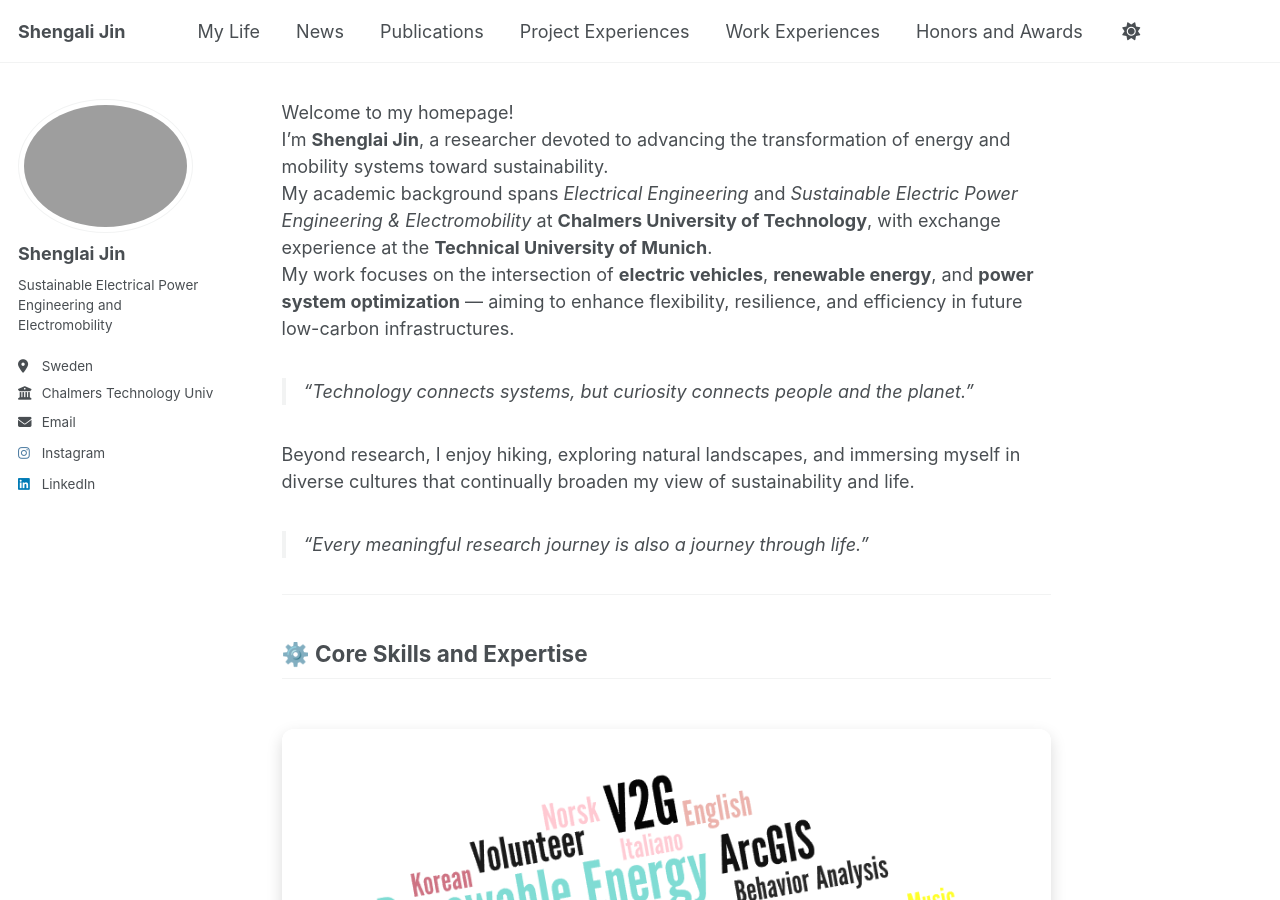
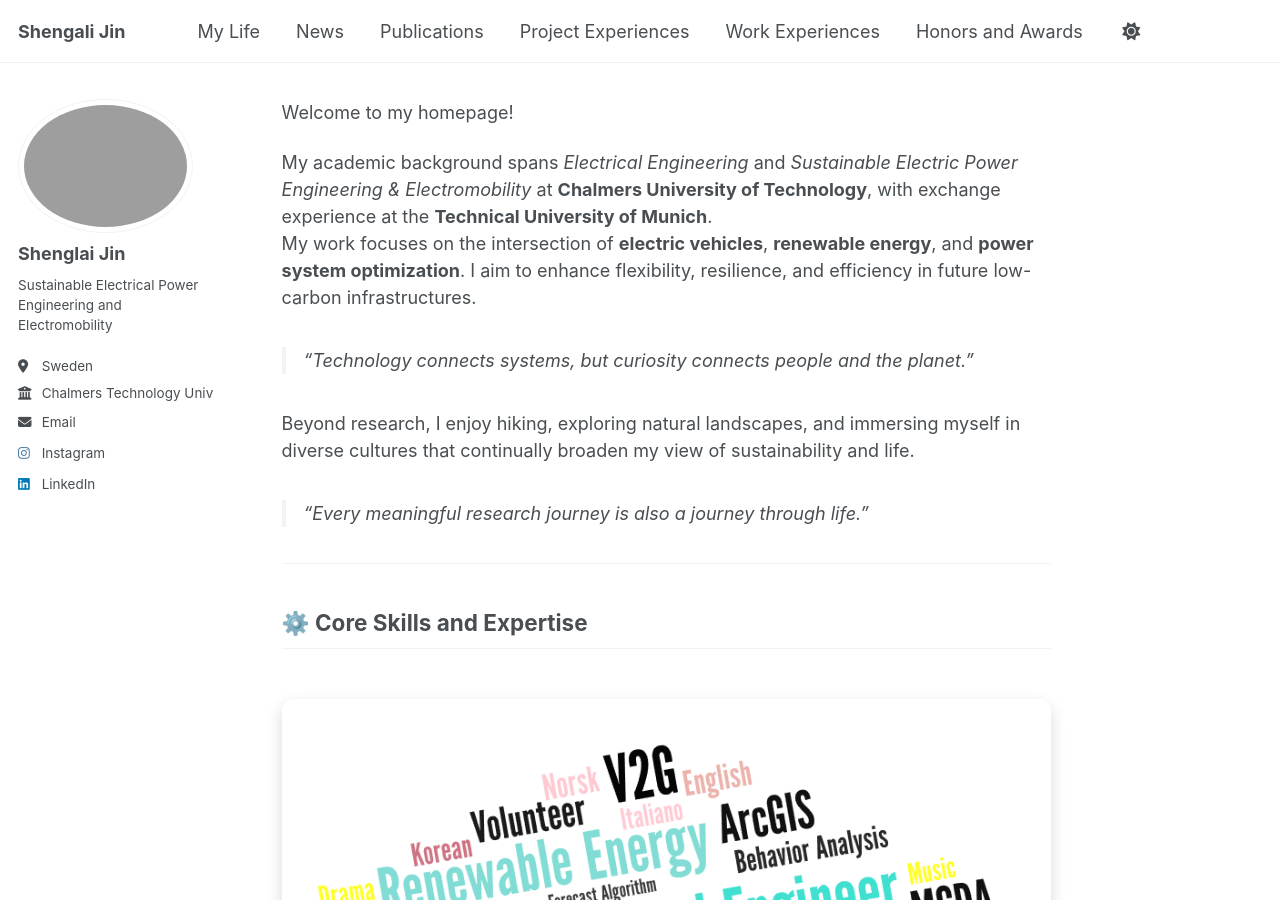
Before and after one commit to shenglaijin1999/shenglaijin1999.github.io, a Jekyll site: the page built from _pages/about.md, in a window 1280 px wide and 900 px high. Built offline with Jekyll 4.4.1, drawn with Linux system fonts in a browser that asks for light colours; a script that is not in the unit is left out.

Commit message:
Update about.md

```diff
--- a/_pages/about.md
+++ b/_pages/about.md
@@ -7,9 +7,9 @@ redirect_from:
 ---
 
 Welcome to my homepage!
-I’m **Shenglai Jin**, a researcher devoted to advancing the transformation of energy and mobility systems toward sustainability.
+
 My academic background spans *Electrical Engineering* and *Sustainable Electric Power Engineering & Electromobility* at **Chalmers University of Technology**, with exchange experience at the **Technical University of Munich**.
-My work focuses on the intersection of **electric vehicles**, **renewable energy**, and **power system optimization** — aiming to enhance flexibility, resilience, and efficiency in future low-carbon infrastructures.
+My work focuses on the intersection of **electric vehicles**, **renewable energy**, and **power system optimization**. I aim to enhance flexibility, resilience, and efficiency in future low-carbon infrastructures.
 
 > “Technology connects systems, but curiosity connects people and the planet.”
 
```
